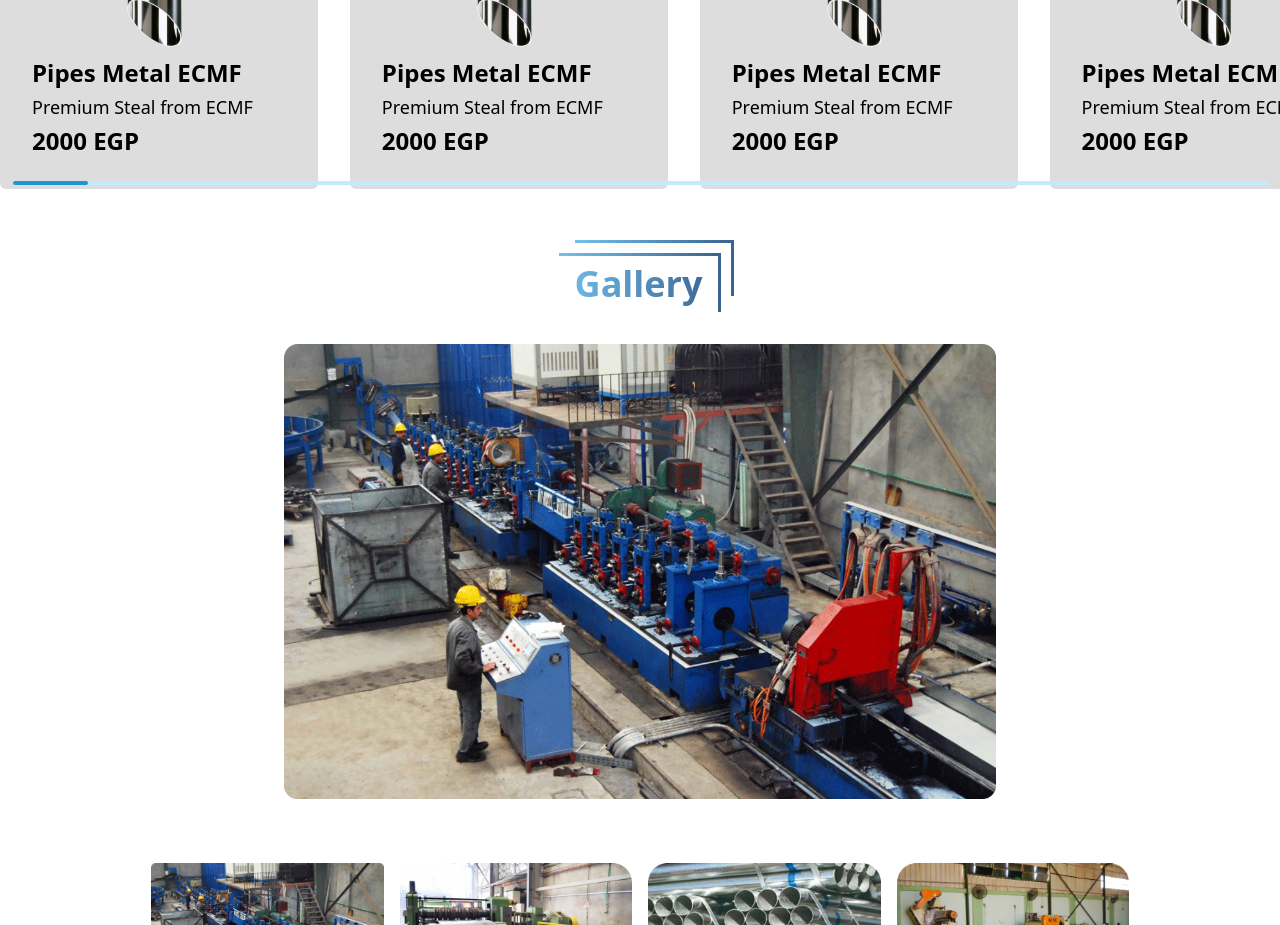
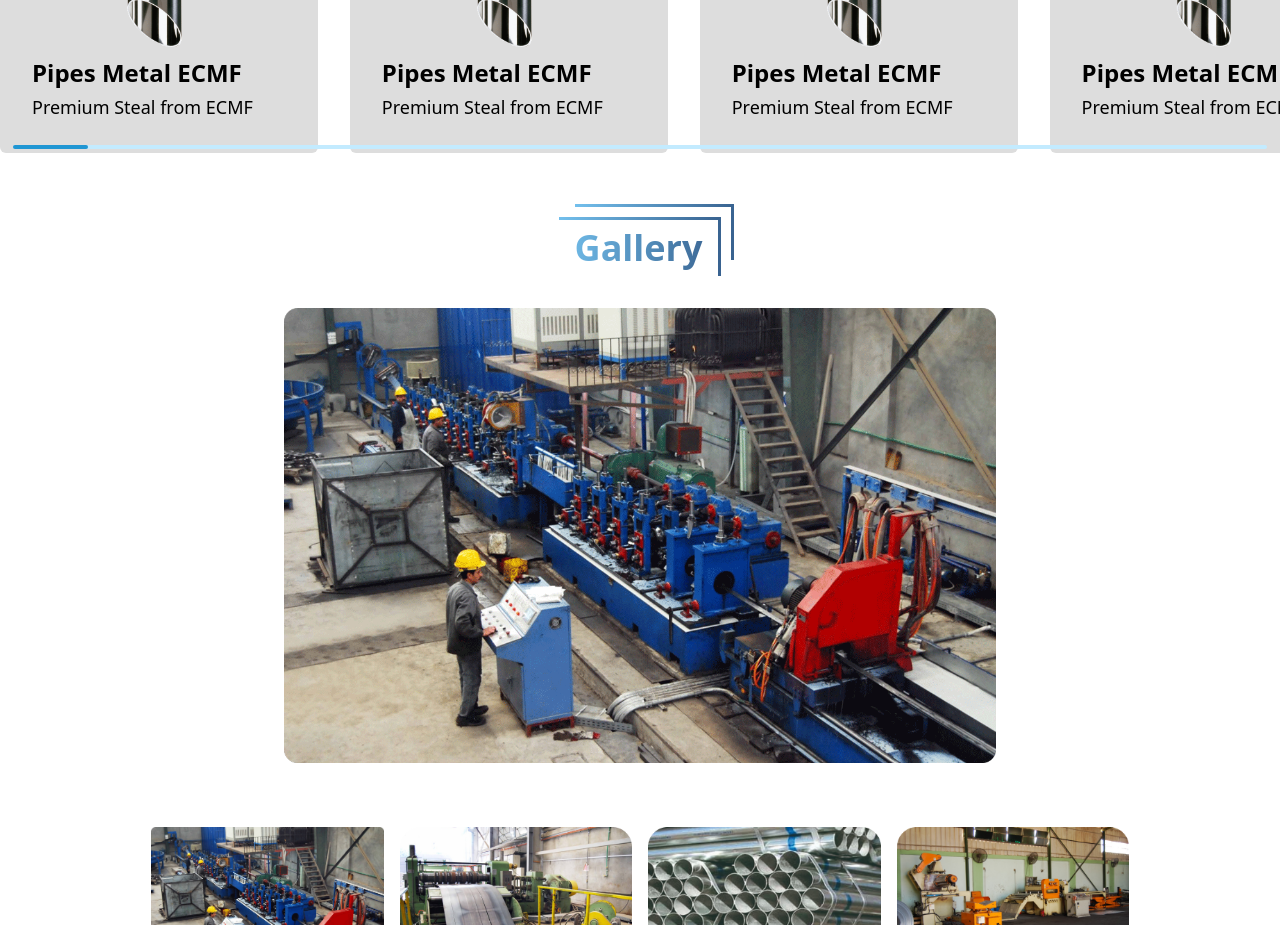
Before and after one commit to HamedOsama/ecmf, a Next.js app: page /en in a window 1280 px wide. Shown: the part 1140-2065 px from the top of the page. Built offline with nearby package versions, Linux system fonts and the light colour scheme.

Commit message:
remove product price

```diff
--- a/src/components/ProductCard.tsx
+++ b/src/components/ProductCard.tsx
@@ -26,7 +26,6 @@ const ProductCard: FC<ProductCardProps> = ({ title, description, image, price, c
     <div className="flex flex-col gap-1 mt-1">
       <p className='text-black text-base sm:text-2xl font-bold'>{title}</p>
       <p className='text-black text-sm sm:text-lg'>{description}</p>
-      <p className='text-black text-lg sm:text-2xl font-bold'>{price} {currency}</p>
     </div>
   </div >
 }
```
